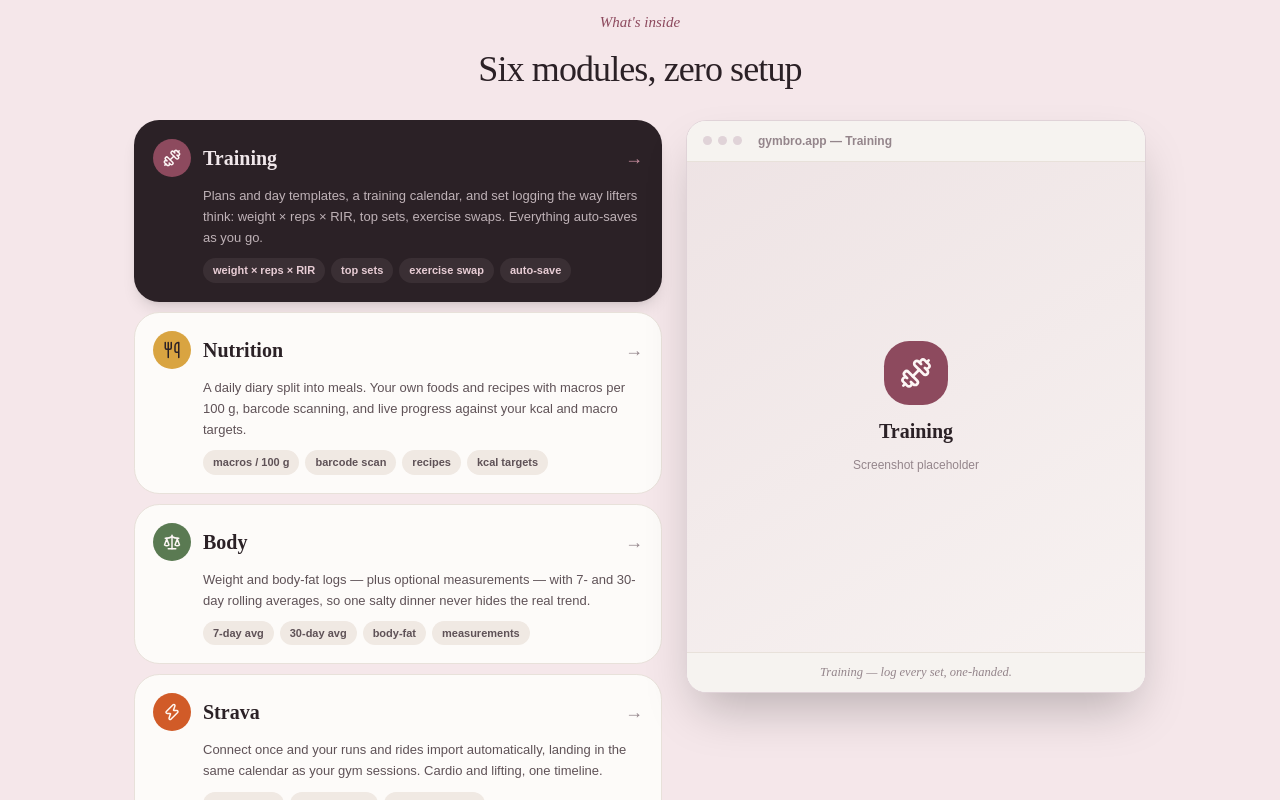
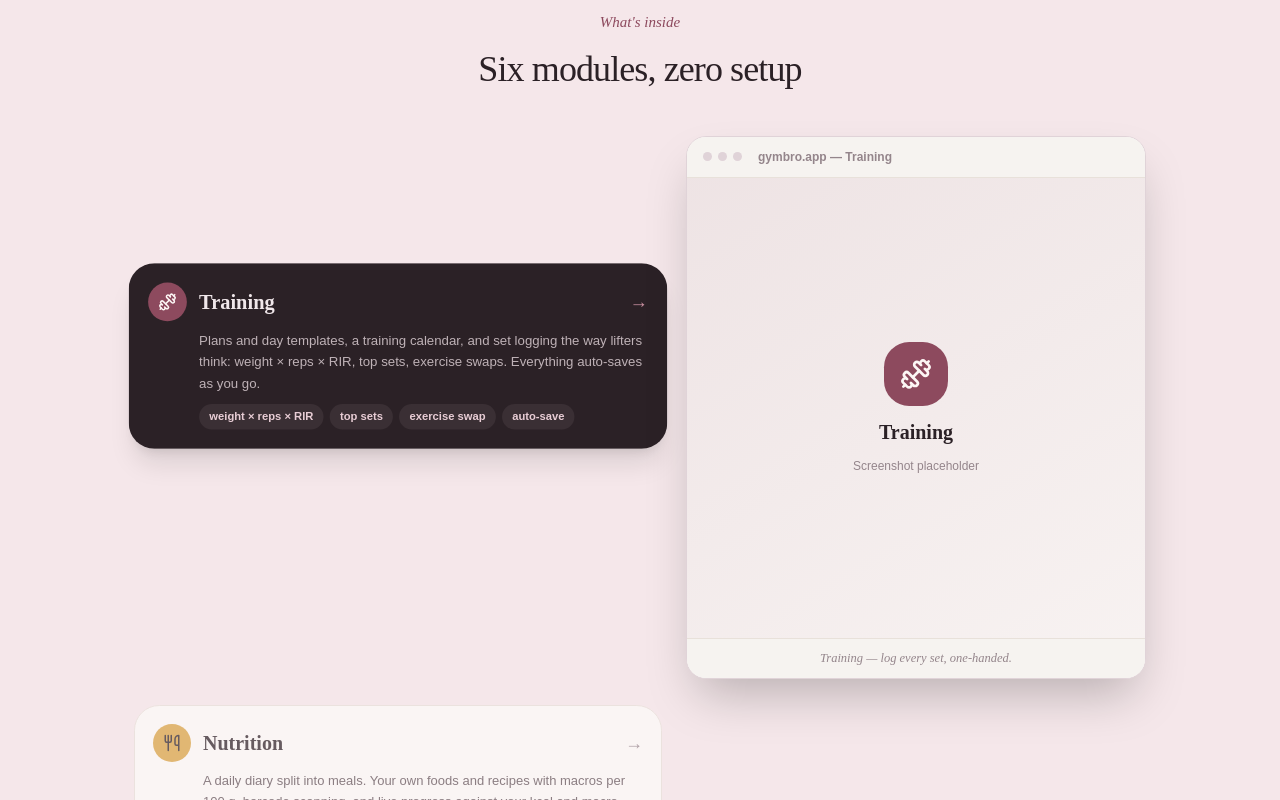
Before and after one commit to cris0001/gym-bro, a React (Vite) app in the folder apps/web/: page / in a window 1280 px wide. Shown: the part 640-1440 px from the top of the page. Built offline with nearby package versions, Linux system fonts and the light colour scheme; no server answers.

Commit message:
feat(landing): pin the showcase panel and crossfade screens on scroll

```diff
--- a/apps/web/src/features/landing/components/module-showcase.tsx
+++ b/apps/web/src/features/landing/components/module-showcase.tsx
@@ -35,16 +35,17 @@ function ModuleScreen({ module }: { module: LandingModule }) {
   );
 }
 
-// "What's inside" — a master–detail showcase. The left column is a tall stack of
-// module cards; as you scroll, whichever card crosses the viewport's middle becomes
-// active (a click selects it too), and the sticky right-hand browser panel swaps to
-// that module's screen. On mobile the panel is hidden and the cards stand alone.
+// "What's inside" — a pinned scrollytelling showcase. Desktop: the left column is a
+// stack of tall steps (one module each); the right browser panel is sticky and stays
+// on screen for the whole section, crossfading to the module whose step is crossing
+// the viewport centre. Clicking a card scrolls to its step. Mobile: cards stack
+// normally and the panel is hidden.
 export function ModuleShowcase() {
   const [active, setActive] = useState(0);
-  const cardRefs = useRef<(HTMLDivElement | null)[]>([]);
+  const stepRefs = useRef<(HTMLDivElement | null)[]>([]);
 
   useEffect(() => {
-    // A zero-height band at the vertical centre: the card spanning it is "active".
+    // A zero-height band at the vertical centre: the step spanning it is "active".
     const observer = new IntersectionObserver(
       (entries) => {
         for (const entry of entries) {
@@ -55,7 +56,7 @@ export function ModuleShowcase() {
       },
       { rootMargin: '-50% 0px -50% 0px', threshold: 0 },
     );
-    for (const el of cardRefs.current) if (el) observer.observe(el);
+    for (const el of stepRefs.current) if (el) observer.observe(el);
     return () => observer.disconnect();
   }, []);
 
@@ -64,7 +65,7 @@ export function ModuleShowcase() {
   return (
     <section id="inside" className="scroll-mt-16 bg-[#f5e7ea] py-16 md:py-24">
       <div className="mx-auto w-full max-w-[1060px] px-6">
-        <div className="mb-6 flex flex-col items-center gap-2 text-center">
+        <div className="mb-6 flex flex-col items-center gap-2 text-center md:mb-10">
           <span className="font-heading text-[15px] text-[#8d4a5e] italic">What&apos;s inside</span>
           <h2 className="font-heading text-[clamp(26px,3.5vw,36px)] font-medium tracking-tight text-[#2b2126]">
             Six modules, zero setup
@@ -72,8 +73,8 @@ export function ModuleShowcase() {
         </div>
 
         <div className="grid gap-6 lg:grid-cols-[minmax(300px,1fr)_minmax(320px,460px)] lg:items-start">
-          {/* Left — module cards (scroll drives the active one). */}
-          <div className="flex flex-col gap-2.5">
+          {/* Left — one tall step per module; scrolling drives the active one. */}
+          <div className="flex flex-col gap-2.5 lg:gap-0">
             {LANDING_MODULES.map((module, index) => {
               const Icon = module.icon;
               const isActive = index === active;
@@ -81,23 +82,24 @@ export function ModuleShowcase() {
                 <div
                   key={module.id}
                   ref={(el) => {
-                    cardRefs.current[index] = el;
+                    stepRefs.current[index] = el;
                   }}
                   data-index={index}
-                  role="button"
-                  tabIndex={0}
-                  onClick={() => setActive(index)}
-                  onKeyDown={(e) => {
-                    if (e.key === 'Enter' || e.key === ' ') {
-                      e.preventDefault();
-                      setActive(index);
+                  className="flex flex-col justify-center lg:min-h-[55vh]"
+                >
+                  <button
+                    type="button"
+                    onClick={() =>
+                      stepRefs.current[index]?.scrollIntoView({
+                        behavior: 'smooth',
+                        block: 'center',
+                      })
                     }
-                  }}
                     className={cn(
-                    'cursor-pointer rounded-2xl border p-4 transition-colors md:p-[18px]',
+                      'w-full rounded-2xl border p-4 text-left transition-all duration-300 md:p-[18px]',
                       isActive
-                      ? 'border-transparent bg-[#2b2126] shadow-lg'
-                      : 'border-[#e8e1da] bg-[#fdfbf9] hover:border-[#8d4a5e]/40',
+                        ? 'border-transparent bg-[#2b2126] shadow-xl lg:scale-[1.02]'
+                        : 'border-[#e8e1da] bg-[#fdfbf9] hover:border-[#8d4a5e]/40 lg:opacity-70',
                     )}
                   >
                     <div className="flex items-center gap-3">
@@ -115,7 +117,9 @@ export function ModuleShowcase() {
                       >
                         {module.title}
                       </span>
-                    <span className={cn('text-lg', isActive ? 'text-[#c98fa0]' : 'text-[#94858b]')}>
+                      <span
+                        className={cn('text-lg', isActive ? 'text-[#c98fa0]' : 'text-[#94858b]')}
+                      >
                         →
                       </span>
                     </div>
@@ -133,21 +137,24 @@ export function ModuleShowcase() {
                           key={chip}
                           className={cn(
                             'rounded-full px-2.5 py-1 text-[11px] font-semibold',
-                          isActive ? 'bg-[#3a2f34] text-[#e8cdd5]' : 'bg-[#f0e9e3] text-[#5f5257]',
+                            isActive
+                              ? 'bg-[#3a2f34] text-[#e8cdd5]'
+                              : 'bg-[#f0e9e3] text-[#5f5257]',
                           )}
                         >
                           {chip}
                         </span>
                       ))}
                     </div>
+                  </button>
                 </div>
               );
             })}
           </div>
 
-          {/* Right — sticky browser panel with the active module's screen. */}
+          {/* Right — the panel pins for the whole section and crossfades per module. */}
           <div className="hidden lg:block">
-            <div className="sticky top-20 overflow-hidden rounded-[20px] border border-[#e0d3d8] bg-[#fdfbf9] shadow-2xl">
+            <div className="sticky top-24 overflow-hidden rounded-[20px] border border-[#e0d3d8] bg-[#fdfbf9] shadow-2xl">
               <div className="flex items-center gap-2 border-b border-[#e8e1da] bg-[#f6f3f0] px-4 py-3">
                 <span className="flex gap-1.5">
                   <span className="size-[9px] rounded-full bg-[#e0d3d8]" />
@@ -158,8 +165,20 @@ export function ModuleShowcase() {
                   gymbro.app — {current.title}
                 </span>
               </div>
-              <div className="h-[490px] w-full">
-                <ModuleScreen module={current} />
+              {/* Stacked screens, crossfaded by opacity — the panel never blanks out. */}
+              <div className="relative h-[460px] w-full">
+                {LANDING_MODULES.map((module, index) => (
+                  <div
+                    key={module.id}
+                    className={cn(
+                      'absolute inset-0 transition-opacity duration-500 ease-out',
+                      index === active ? 'opacity-100' : 'opacity-0',
+                    )}
+                    aria-hidden={index !== active}
+                  >
+                    <ModuleScreen module={module} />
+                  </div>
+                ))}
               </div>
               <span className="font-heading block border-t border-[#e8e1da] bg-[#f6f3f0] px-4 py-2.5 text-center text-[12.5px] text-[#94858b] italic">
                 {current.caption}
```
Lines whose indentation alone changed are shown as unchanged.
